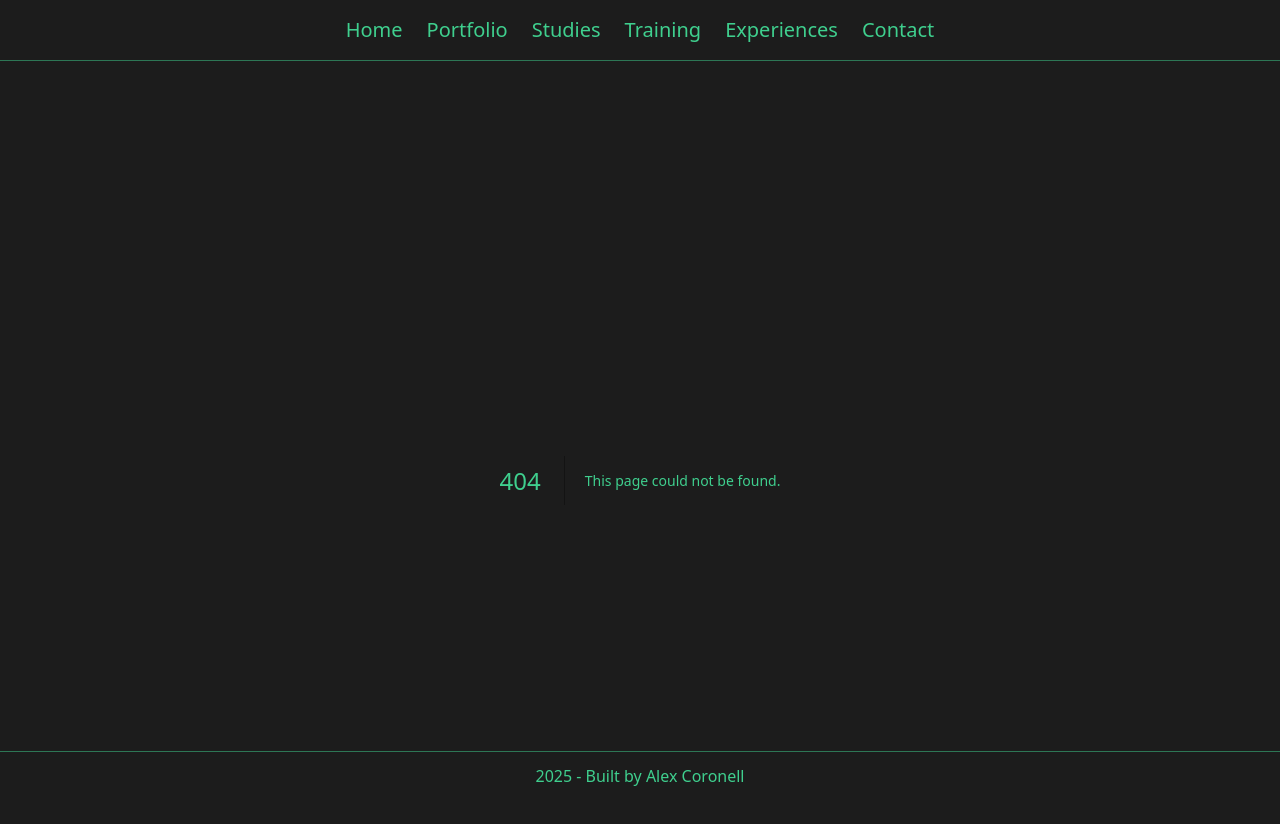
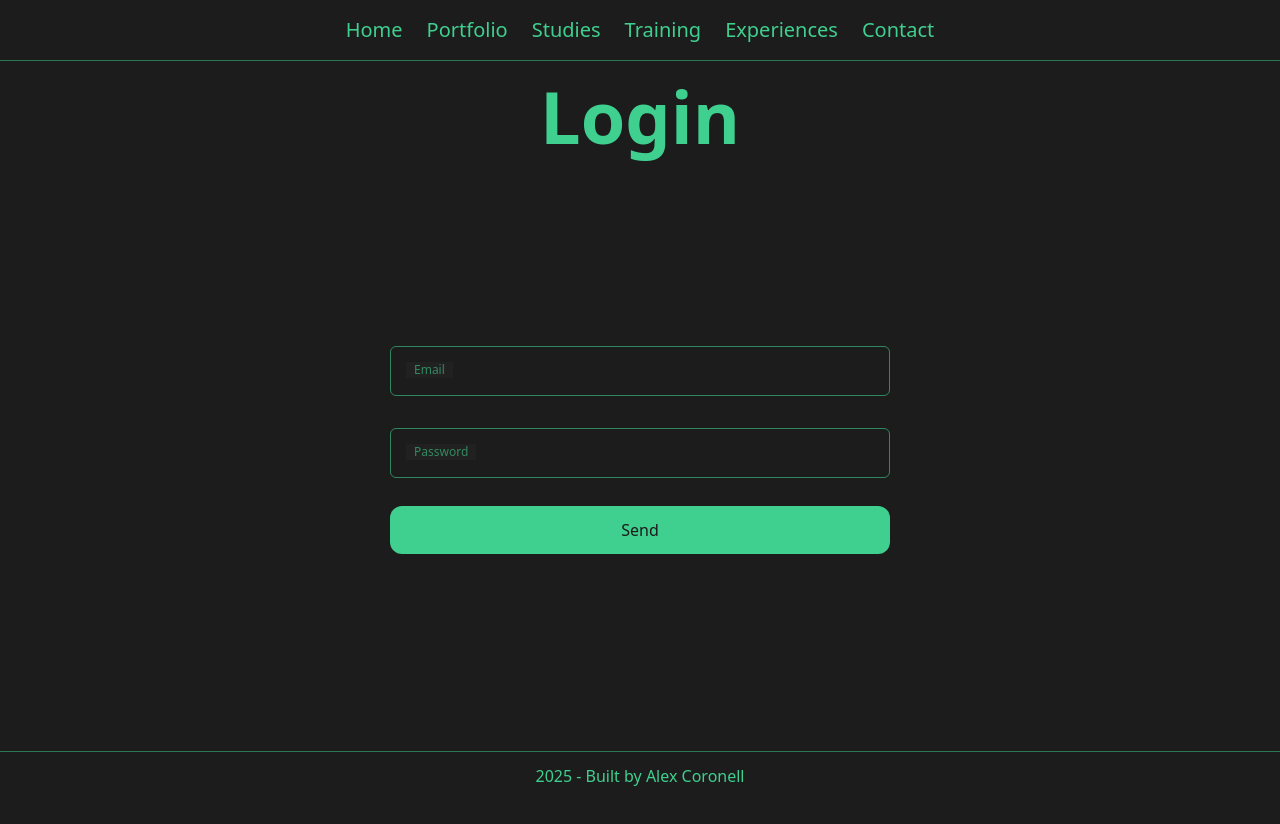
Before and after one commit to alexcoronell/resume-online-next-supabase, a Next.js app: page /login in a window 1280 px wide. Before the commit this address had no page. Shown: the top 824 px of the page. After the commit the page ends 800 px from the top, so only its background shows below. Built offline with nearby package versions, Linux system fonts and the light colour scheme.

Commit message:
Login Page basic layout

```diff
--- /dev/null
+++ b/app/login/page.tsx
@@ -0,0 +1,16 @@
+import SectionPage from '@/components/SectionPage';
+import LoginForm from '@/components/LoginForm';
+
+/* Styles */
+import styles from '../../styles/login-page.module.css';
+
+export default async function LoginPage() {
+  const titlePage = 'Login';
+  return (
+    <SectionPage titlePage={titlePage}>
+      <div className={styles.LoginPage}>
+          <LoginForm />
+      </div>
+    </SectionPage>
+  );
+}
--- /dev/null
+++ b/components/LoginForm.tsx
@@ -0,0 +1,76 @@
+'use client';
+import { useState } from 'react';
+import { ChangeEvent } from 'react';
+
+import SectionPage from '@/components/SectionPage';
+import Input from '@/components/ui/form/Input';
+import ButtonSubmit from './ui/form/ButtonSubmit';
+
+import { RequestStatus } from '@/core/types/RequestStatus.type';
+
+/* Styles */
+import styles from '../styles/login-form.module.css';
+
+export default function LoginForm() {
+  const [email, setEmail] = useState({
+    field: '',
+    validate: true,
+    errorMessage: '',
+  });
+  const [password, setPassword] = useState({
+    field: '',
+    validate: true,
+    errorMessage: '',
+  });
+  const requestStatus: RequestStatus = 'init';
+
+  const regularExpressions = {
+    email: /^[a-zA-Z0-9_.+-]+@[a-zA-Z0-9-]+\.[a-zA-Z0-9-.]+$/,
+  };
+
+  const onChangeEmail = (e: ChangeEvent<HTMLInputElement>) => {
+    let newValue = e.target as HTMLInputElement;
+    const newEmail = newValue.value;
+    const validate = regularExpressions.email.test(newEmail);
+    setEmail((prevState: any) => ({ ...prevState, field: newEmail, validate }));
+  };
+
+  const onChangePassword = (e: ChangeEvent<HTMLInputElement>) => {
+    let newValue = e.target as HTMLInputElement;
+    const newPassword = newValue.value;
+    const validate = newPassword.length > 0 ? true : false;
+    setPassword((prevState: any) => ({
+      ...prevState,
+      field: newPassword,
+      validate,
+    }));
+  };
+
+  const titlePage = 'Login';
+  return (
+    <div className={styles.LoginForm}>
+      <form>
+        <Input
+          name='Email'
+          id='emailLogin'
+          type='email'
+          value={email.field}
+          onChange={onChangeEmail}
+          requestStatus={requestStatus}
+          validField={email.validate}
+        />
+        <Input
+          name='Password'
+          id='passwordLogin'
+          type='password'
+          value={password.field}
+          onChange={onChangePassword}
+          requestStatus={requestStatus}
+          validField={password.validate}
+        />
+
+        <ButtonSubmit title='Send' requestStatus={requestStatus} />
+      </form>
+    </div>
+  );
+}
--- /dev/null
+++ b/components/ui/form/ButtonSubmit.tsx
@@ -0,0 +1,22 @@
+"use client"
+import React from 'react';
+
+import type { RequestStatus } from '@/core/types/RequestStatus.type';
+
+import styles from "../../../styles/button-submit.module.css"
+
+interface ButtonSubmitViewProps {
+  title: string;
+  requestStatus: RequestStatus;
+}
+
+export default function ButtonSubmit({
+  title,
+  requestStatus,
+}: ButtonSubmitViewProps) {
+  return (
+    <button className={styles.buttonSubmit} type='submit' disabled={requestStatus === 'loading'}>
+      {title}
+    </button>
+  );
+}
--- /dev/null
+++ b/components/ui/form/Input.tsx
@@ -0,0 +1,49 @@
+import React from 'react';
+import type { ChangeEvent } from 'react';
+
+import type { RequestStatus } from '@/core/types/RequestStatus.type';
+
+import styles from '../../../styles/form-group.module.css';
+
+interface FormViewProps {
+  name: string;
+  id: string;
+  type?: string;
+  value: string;
+  errorMessage?: string;
+  onChange?: (e: ChangeEvent<HTMLInputElement>) => void;
+  requestStatus: RequestStatus;
+  validField: boolean;
+}
+
+export default function Input({
+  name,
+  id,
+  type = 'text',
+  value,
+  errorMessage = '',
+  onChange,
+  requestStatus,
+  validField = true,
+}: FormViewProps) {
+  return (
+    <div className={styles.formgroup}>
+      <label htmlFor={name}>
+        <input
+          type={type}
+          name={name}
+          value={value}
+          id={id}
+          placeholder={name}
+          onChange={onChange}
+          onBlur={onChange}
+          disabled={requestStatus === 'loading'}
+        />
+        <span>{name}</span>
+      </label>
+      <p className={`text-xs absolute text-red ${!validField ? '' : 'hidden'}`}>
+        {errorMessage}
+      </p>
+    </div>
+  );
+}
--- /dev/null
+++ b/core/types/RequestStatus.type.ts
@@ -0,0 +1 @@
+export type RequestStatus = "init" | "loading" | "success" | "failed";
--- /dev/null
+++ b/styles/button-submit.module.css
@@ -0,0 +1,7 @@
+.buttonSubmit {
+  @apply w-full bg-primary text-background hover:shadow-md hover:shadow-primary py-3 rounded-xl;
+}
+
+.buttonSubmit:disabled {
+  @apply opacity-50 cursor-not-allowed;
+}
--- /dev/null
+++ b/styles/form-group.module.css
@@ -0,0 +1,28 @@
+.formgroup {
+  @apply relative py-1 mb-6 w-full;
+}
+
+.formgroup > * {
+  @apply transition-all ease-in-out duration-100;
+}
+
+.formgroup input,
+.formgroup textarea {
+  @apply bg-transparent border border-primary/60 rounded-md px-4 py-3 text-base text-white w-full focus:border-primary;
+}
+
+.formgroup span {
+  @apply absolute bg-backgroundsecondary left-4 top-5 px-2 text-xs text-primary/60;
+}
+
+.formgroup input:focus + span,
+.formgroup input:not(:placeholder-shown) + span,
+.formgroup textarea:focus + span,
+.formgroup textarea:not(:placeholder-shown) + span {
+  @apply top-[-0.2rem] bg-primary text-background rounded-sm;
+}
+
+.formgroup input::placeholder,
+.formgroup textarea::placeholder {
+  @apply text-transparent;
+}
--- /dev/null
+++ b/styles/login-form.module.css
@@ -0,0 +1,3 @@
+.LoginForm {
+    @apply w-full max-w-[500px];
+}
--- /dev/null
+++ b/styles/login-page.module.css
@@ -0,0 +1,3 @@
+.LoginPage {
+    @apply w-full h-full flex items-center justify-center;
+}
```
